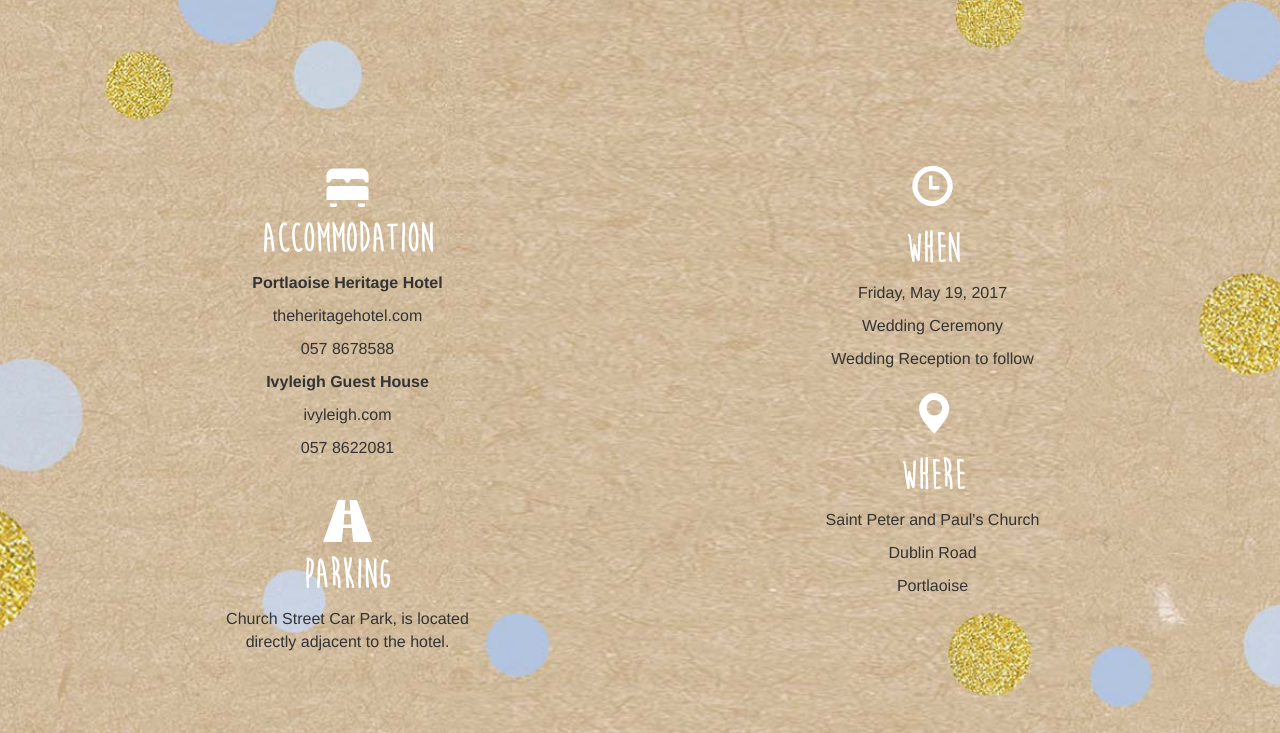
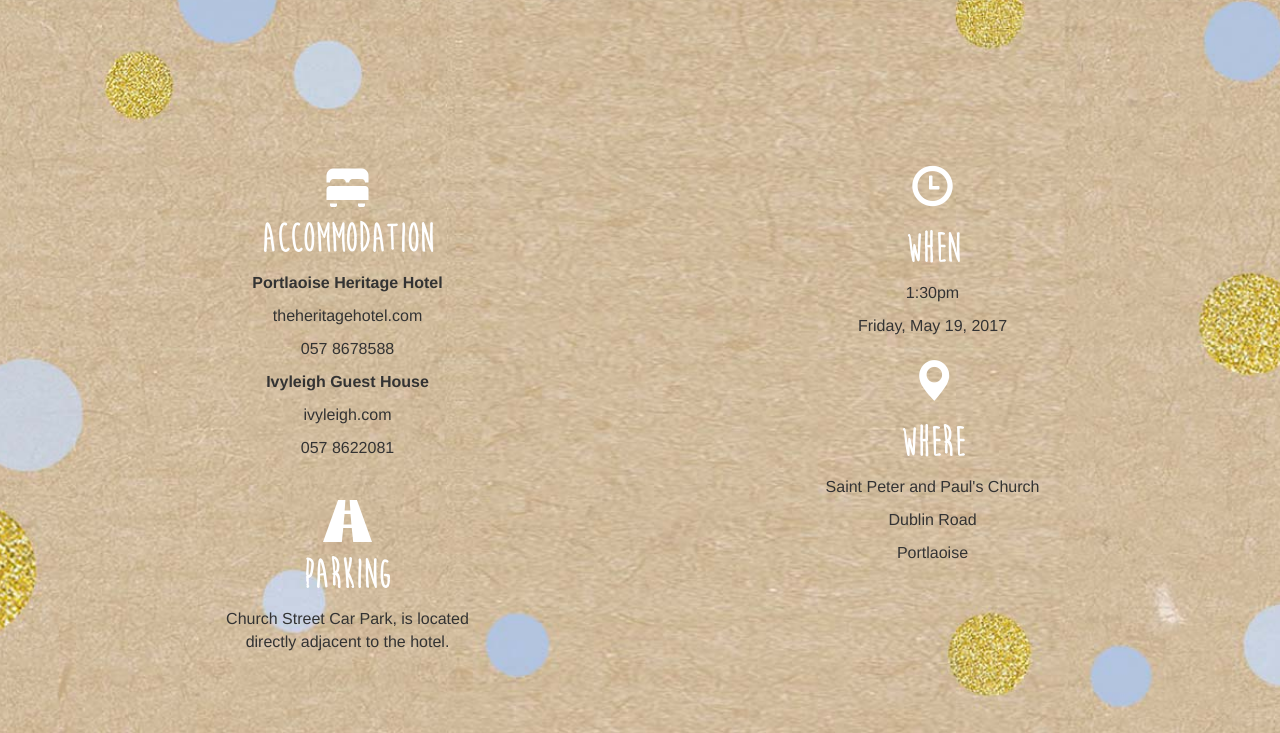
Before and after one commit to Dekeyras/wedding-site, a plain HTML site: page details.html in a window 1280 px wide. Shown: the part 67-800 px from the top of the page. Drawn offline with nearby package versions, Linux system fonts and the light colour scheme.

Commit message:
updated details page

```diff
--- a/details.html
+++ b/details.html
@@ -86,9 +86,8 @@
                             <p><span class="glyphicon glyphicon-time"></span></p>
                             <p>WHEN</p>
                         </h4>
+						<p>1:30pm</p>
                         <p>Friday, May 19, 2017</p>
-                        <p>Wedding Ceremony</p>
-                        <p>Wedding Reception to follow</p>
                     </div>
                 </div>
                 <!--where-->
```
